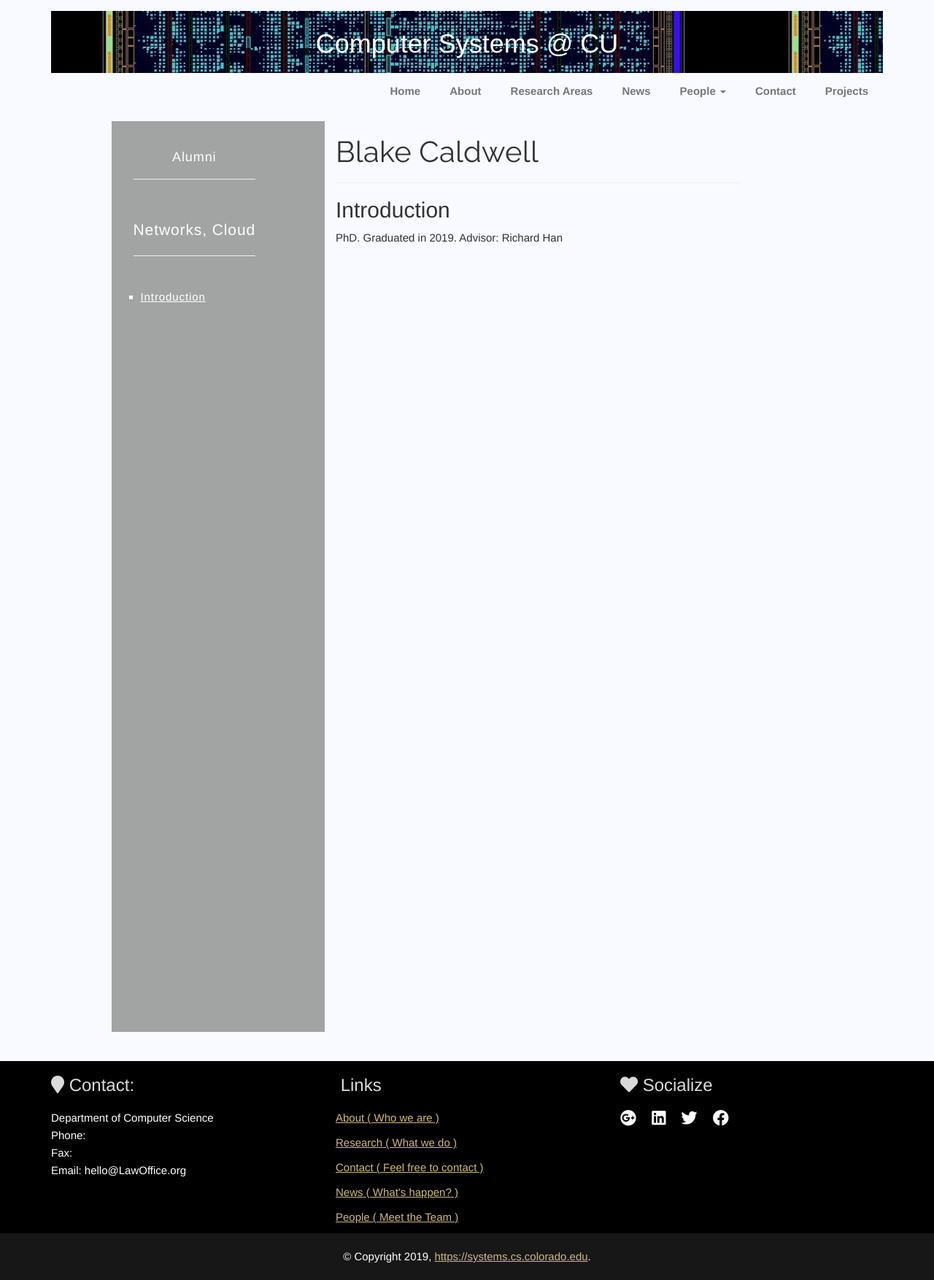
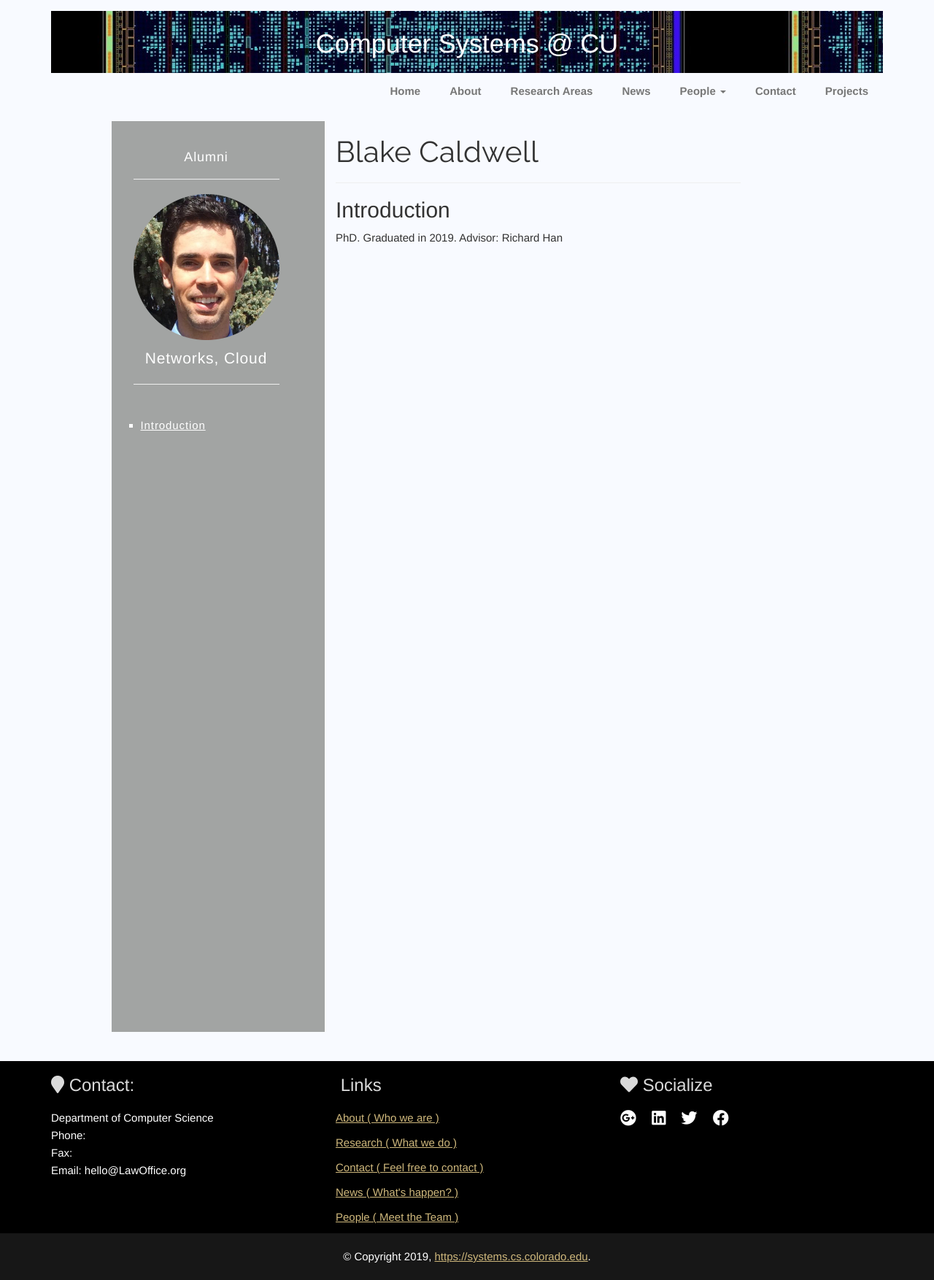
Before and after one commit to cu-computer-systems/cu-computer-systems.github.io, a Jekyll site: the page built from collections/_alumni/blake_caldwell.md, in a window 1280 px wide. Shown: the whole page at 73% size. Built offline with Jekyll 4.4.1, drawn with Linux system fonts in a browser that asks for light colours; nearby versions of some CDN libraries.

Commit message:
Update blake_caldwell.md

```diff
--- a/collections/_alumni/blake_caldwell.md
+++ b/collections/_alumni/blake_caldwell.md
@@ -1,7 +1,7 @@
 ---
 layout: alumni_page
 name: Blake Caldwell
-<!--image_url: /assets/img/alumni/blake.png-->
+image_url: /assets/img/alumni/blake.png
 area: Networks, Cloud
 targeturl: https://www.linkedin.com/in/blake-caldwell-8858bb29/
 output: true
```
